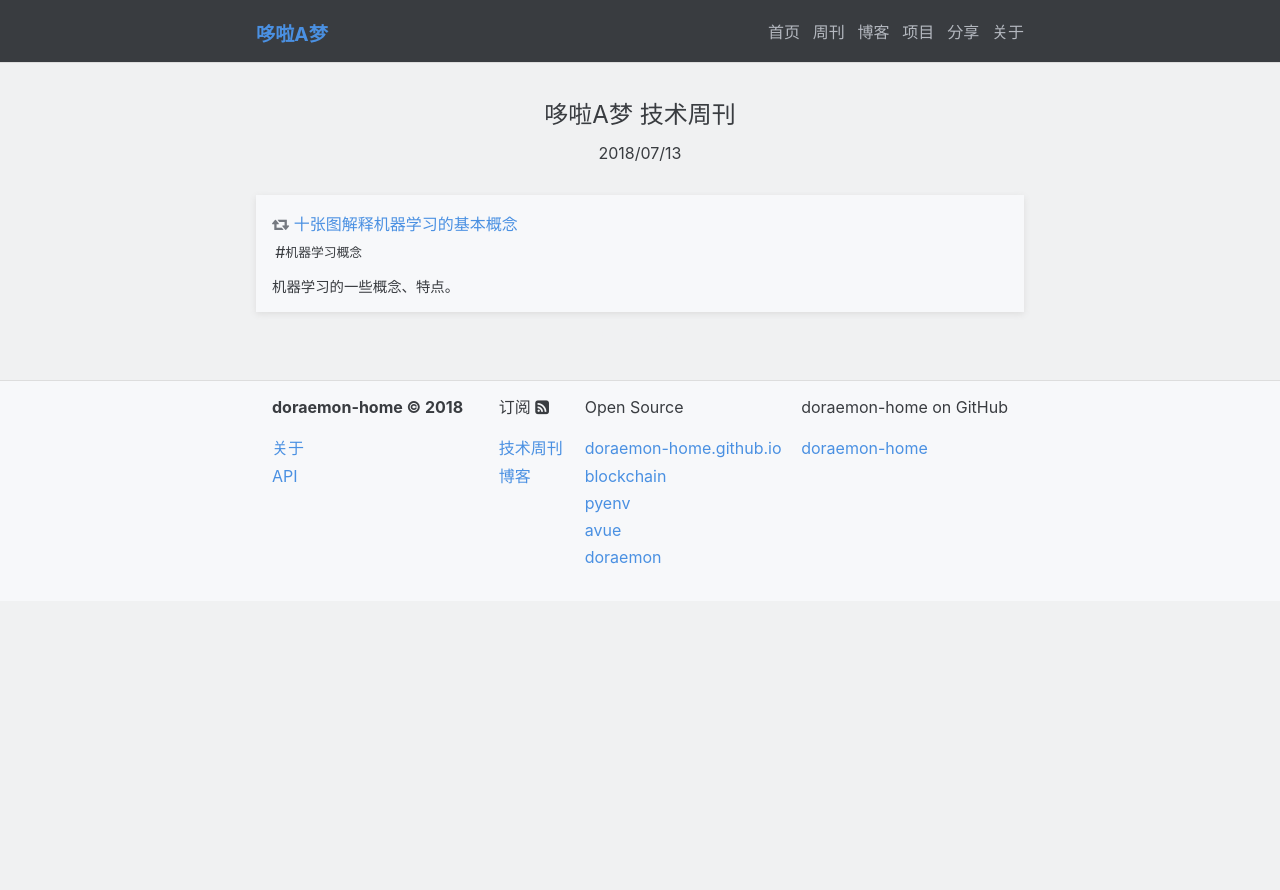
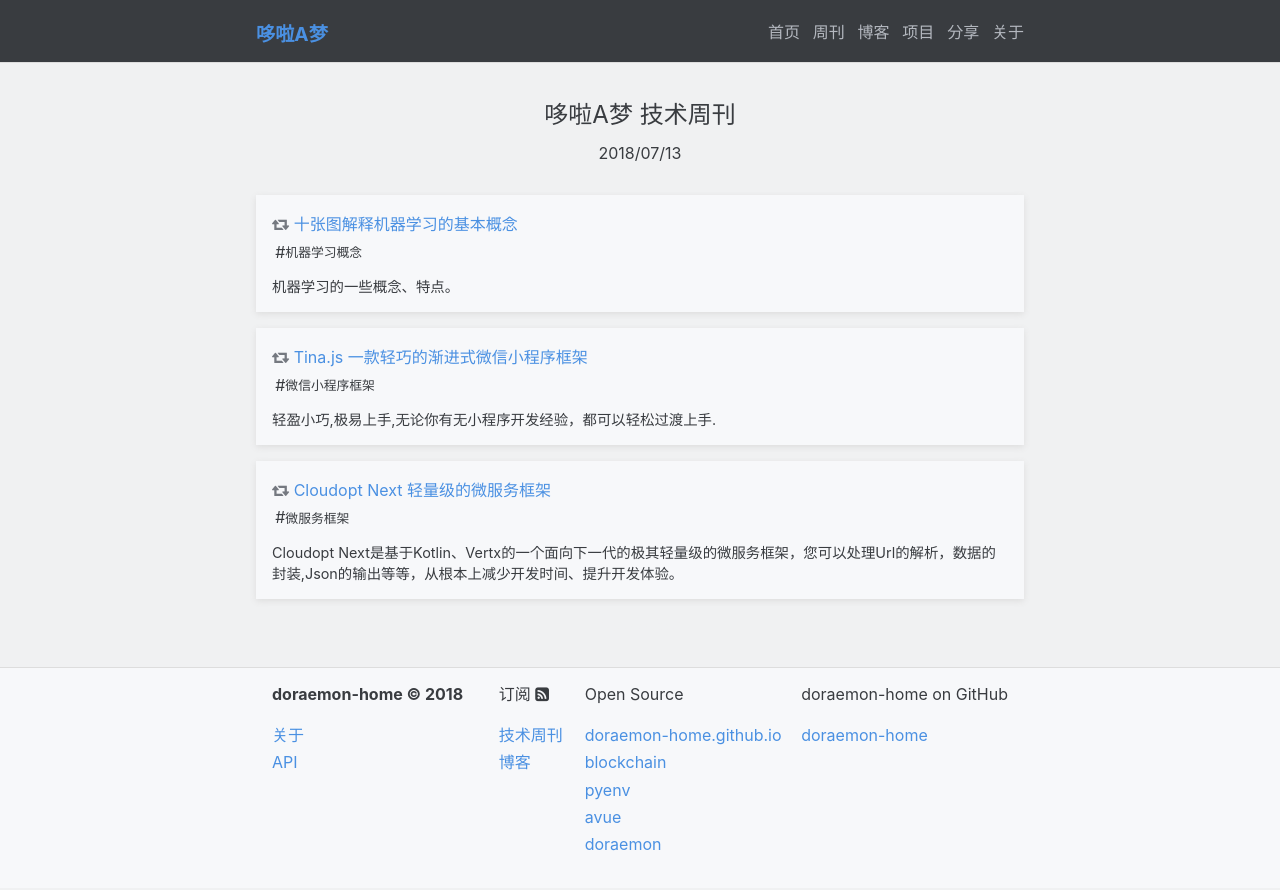
Before and after one commit to doraemon-home/doraemon-home.github.io, a Jekyll site: the page built from _weekly/2018-07-13-weekly.md, in a window 1280 px wide. Shown: the top 890 px of the page. Built offline with Jekyll 4.4.1, drawn with Linux system fonts in a browser that asks for light colours.

Commit message:
auto commit by robot

```diff
--- a/_weekly/2018-07-13-weekly.md
+++ b/_weekly/2018-07-13-weekly.md
@@ -5,4 +5,14 @@ articles:
     comment:  "机器学习的一些概念、特点。"
     referrer: "doraemon-master"
     tags:    ["机器学习概念"]
+  - title:    "Tina.js 一款轻巧的渐进式微信小程序框架"
+    link:     "https://m.gitee.com/tinajs/tina?from=20180318"
+    comment:  "轻盈小巧,极易上手,无论你有无小程序开发经验，都可以轻松过渡上手."
+    referrer: "doraemon-master"
+    tags:    ["微信小程序框架"]
+  - title:    "Cloudopt Next 轻量级的微服务框架"
+    link:     "https://www.oschina.net/p/cloudopt-next?from=20180318"
+    comment:  "Cloudopt Next是基于Kotlin、Vertx的一个面向下一代的极其轻量级的微服务框架，您可以处理Url的解析，数据的封装,Json的输出等等，从根本上减少开发时间、提升开发体验。"
+    referrer: "doraemon-master"
+    tags:    ["微服务框架"]
 ---
```
